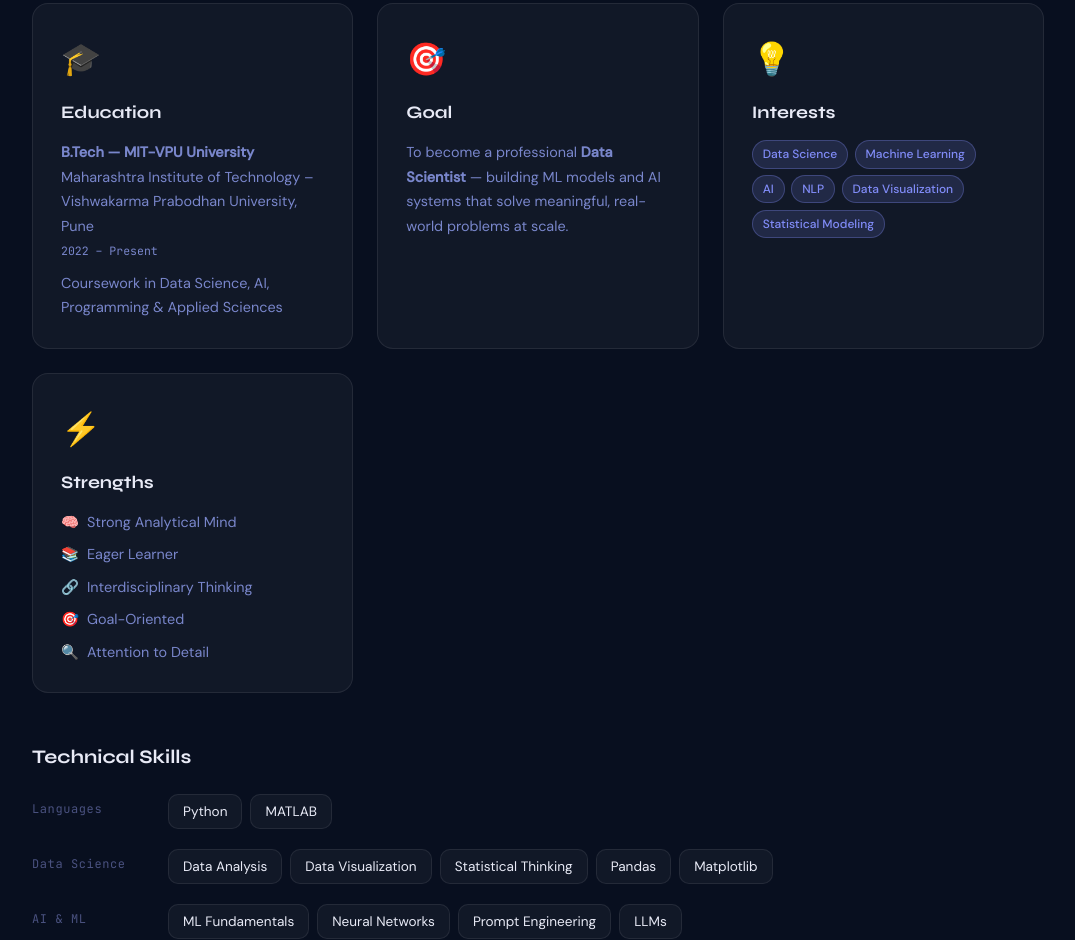
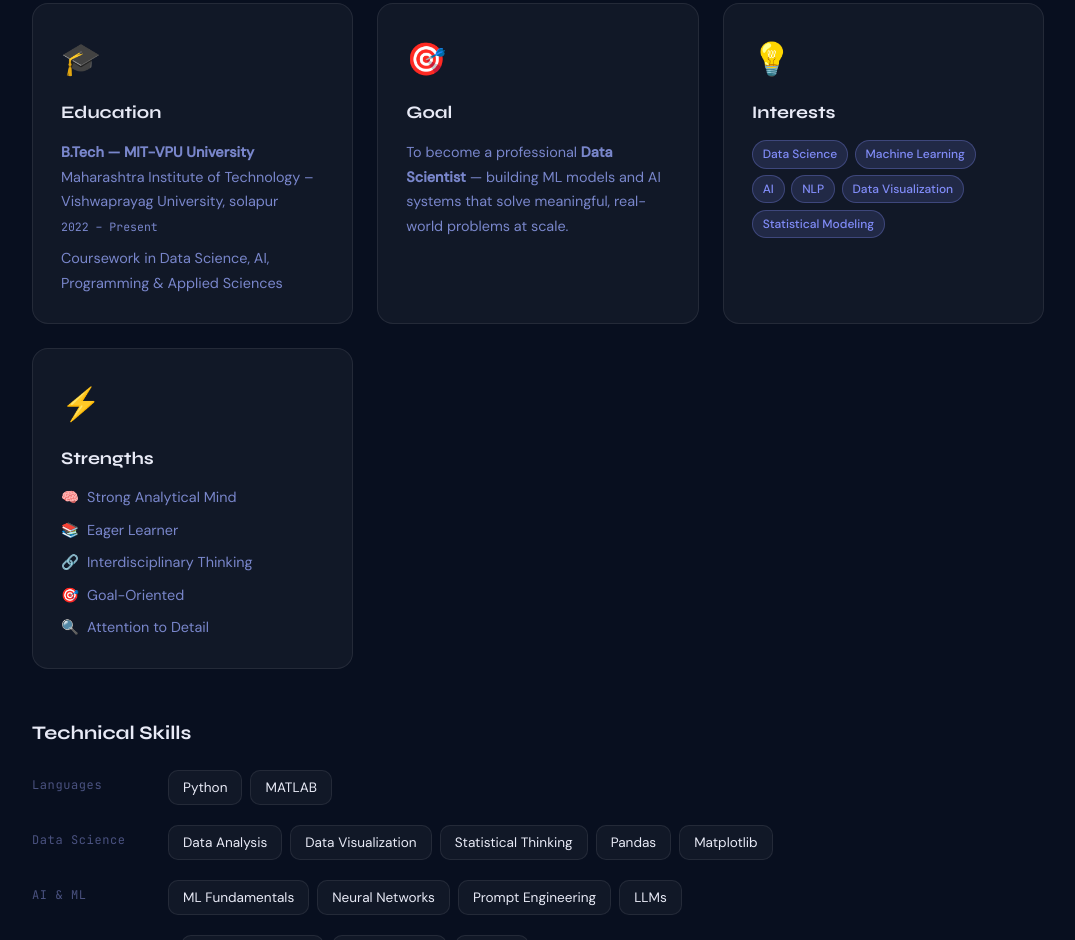
Before and after one commit to fatemakazi005-star/resume.github.io, a plain HTML site: page index.html in a window 1280 px wide. Shown: the part 1039-1979 px from the top of the page, without its empty margins (102-1177 px from the left). Drawn offline with Linux system fonts and the light colour scheme.

Commit message:
Update index.html

```diff
--- a/index.html
+++ b/index.html
@@ -97,7 +97,7 @@
         <div class="about-card reveal">
           <div class="about-card-icon">🎓</div>
           <h3>Education</h3>
-          <p><strong>B.Tech — MIT-VPU University</strong><br />Maharashtra Institute of Technology – Vishwakarma Prabodhan University, Pune<br /><span class="mono">2022 – Present</span></p>
+          <p><strong>B.Tech — MIT-VPU University</strong><br />Maharashtra Institute of Technology – Vishwaprayag University, solapur<br /><span class="mono">2022 – Present</span></p>
           <p class="small-text">Coursework in Data Science, AI, Programming & Applied Sciences</p>
         </div>
 
```
